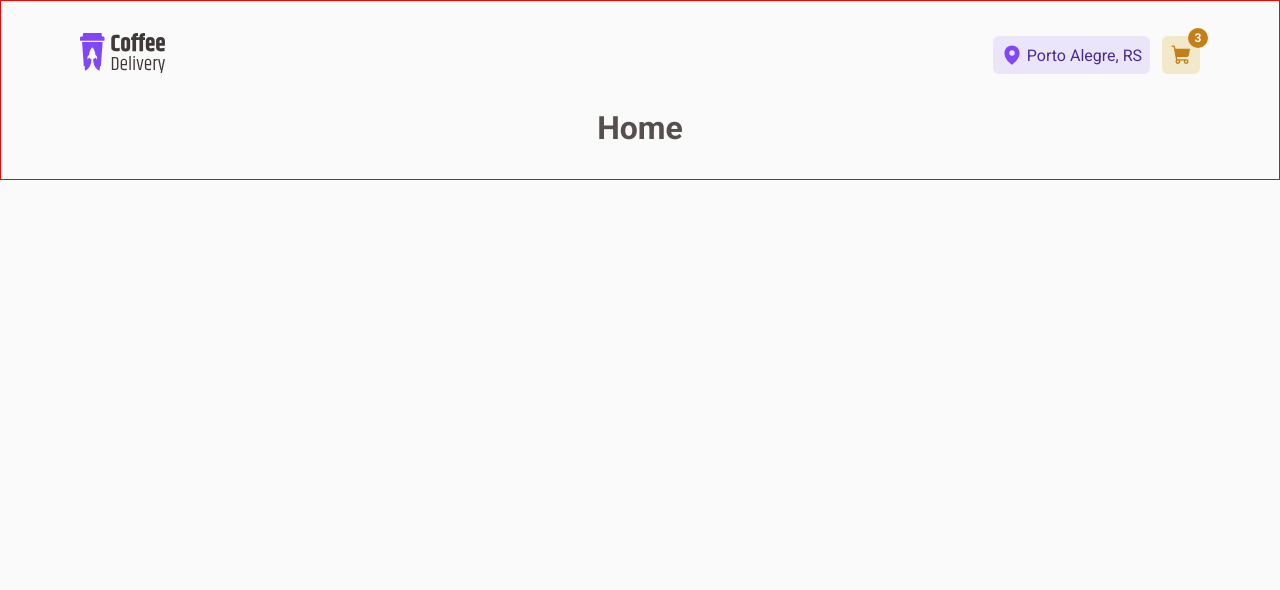
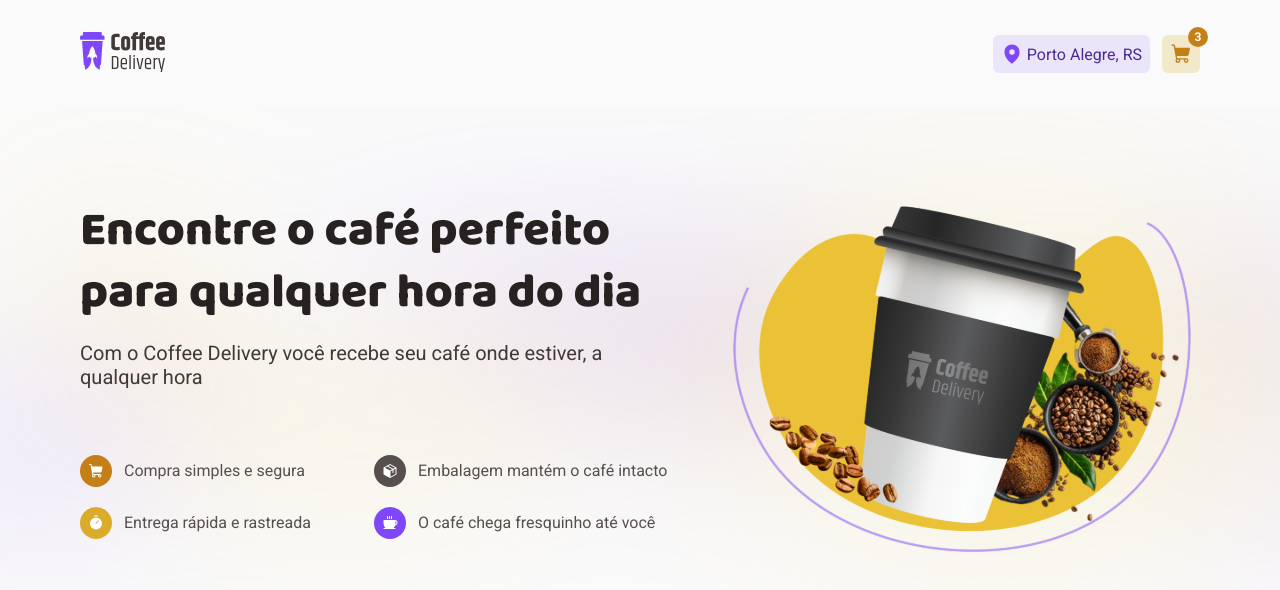
Before and after one commit to 300Marco/coffee-delivery, a React (Vite) app: page / in a window 1280 px wide. Shown: the top 590 px of the page. Built offline with nearby package versions, Linux system fonts and the light colour scheme.

Commit message:
Banner construction and styling

```diff
--- a/src/components/Header/styles.ts
+++ b/src/components/Header/styles.ts
@@ -4,8 +4,8 @@
   /* border: 1px solid red; */
 
   width: 100%;
-  max-width: 70rem;
-  padding: 2rem 0;
+  max-width: 72rem;
+  padding: 2rem 1rem;
 
   display: flex;
   align-items: center;
--- a/src/layouts/DefaultLayout/styles.ts
+++ b/src/layouts/DefaultLayout/styles.ts
@@ -1,12 +1,6 @@
 import styled from 'styled-components';
 
 export const LayoutContainer = styled.div`
-  border: 1px solid red;
-
-  /* max-width: 72rem;*/
-  /* margin: 0 auto; */
-  padding: 0 1rem 2rem;
-
   display: flex;
   flex-direction: column;
   align-items: center;
--- /dev/null
+++ b/src/pages/Home/Banner/index.tsx
@@ -0,0 +1,61 @@
+import { Coffee, Package, ShoppingCart, Timer } from '@phosphor-icons/react';
+
+import coffeeBanner from '../../../assets/coffeeBanner.svg';
+
+import {
+  BannerContainer,
+  BannerContent,
+  BannerInformation,
+  BannerIntro,
+  ItemIcon,
+  ItemInformation,
+} from './styles';
+
+export function Banner() {
+  return (
+    <BannerContainer>
+      <BannerContent>
+        <BannerIntro>
+          <BannerInformation>
+            <h2>Encontre o café perfeito para qualquer hora do dia</h2>
+            <p>
+              Com o Coffee Delivery você recebe seu café onde estiver, a
+              qualquer hora
+            </p>
+          </BannerInformation>
+
+          <ItemInformation>
+            <span>
+              <ItemIcon itemColor="yellowDark">
+                <ShoppingCart size={16} weight="fill" />
+              </ItemIcon>
+              Compra simples e segura
+            </span>
+            <span>
+              <ItemIcon itemColor="gray">
+                <Package size={16} weight="fill" />
+              </ItemIcon>
+              Embalagem mantém o café intacto
+            </span>
+            <span>
+              <ItemIcon itemColor="yellow">
+                <Timer size={16} weight="fill" />
+              </ItemIcon>
+              Entrega rápida e rastreada
+            </span>
+            <span>
+              <ItemIcon itemColor="purple">
+                <Coffee size={16} weight="fill" />
+              </ItemIcon>
+              O café chega fresquinho até você
+            </span>
+          </ItemInformation>
+        </BannerIntro>
+
+        <div>
+          <img src={coffeeBanner} alt="" />
+        </div>
+      </BannerContent>
+    </BannerContainer>
+  );
+}
--- /dev/null
+++ b/src/pages/Home/Banner/styles.ts
@@ -0,0 +1,80 @@
+import styled from 'styled-components';
+import backgroundImageBanner from '../../../assets/backgroundImageBanner.svg';
+
+export const BannerContainer = styled.div`
+  width: 100%;
+
+  padding: 5.75rem 0;
+  background-image: url(${backgroundImageBanner});
+  background-position: 30% 45%;
+  background-repeat: no-repeat;
+  background-size: cover;
+
+  display: flex;
+  align-items: start;
+  justify-content: center;
+`;
+
+export const BannerIntro = styled.div`
+  display: flex;
+  flex-direction: column;
+  gap: 4.125rem;
+`;
+
+export const BannerContent = styled.div`
+  max-width: 72rem;
+  padding: 0 1rem;
+
+  display: flex;
+  justify-content: space-between;
+  gap: 3.5rem;
+`;
+
+export const BannerInformation = styled.div`
+  h2 {
+    font-size: 3rem;
+    line-height: 130%;
+    font-family: 'Baloo 2', sans-serif;
+    font-weight: 800;
+    margin-bottom: 1rem;
+    color: ${(props) => props.theme['gray-900']};
+  }
+
+  p {
+    font-size: 1.25rem;
+    color: ${(props) => props.theme['gray-800']};
+  }
+`;
+
+export const ItemInformation = styled.div`
+  display: grid;
+  grid-template-columns: repeat(2, 1fr);
+  row-gap: 1.25rem;
+  justify-content: space-between;
+
+  span {
+    font-size: 1rem;
+
+    display: flex;
+    align-items: center;
+    gap: 0.75rem;
+  }
+`;
+
+const ITEMS_COLORS = {
+  yellow: 'yellow-300',
+  yellowDark: 'yellow-500',
+  gray: 'gray-700',
+  purple: 'purple-300',
+} as const;
+
+interface ItemsProps {
+  itemColor: keyof typeof ITEMS_COLORS;
+}
+
+export const ItemIcon = styled.span<ItemsProps>`
+  border-radius: 50%;
+  padding: 8px;
+  color: ${(props) => props.theme.white};
+  background-color: ${(props) => props.theme[ITEMS_COLORS[props.itemColor]]};
+`;
--- a/src/pages/Home/index.tsx
+++ b/src/pages/Home/index.tsx
@@ -1,3 +1,19 @@
+import { Banner } from './Banner';
+
+import {
+  HomeContainer,
+  // BannerContainer,
+  // BannerContent,
+  // BannerInformation,
+  // BannerCoffee,
+  // ItemInformation,
+  // ItemIcon,
+} from './styles';
+
 export function Home() {
-  return <h1>Home</h1>;
+  return (
+    <HomeContainer>
+      <Banner />
+    </HomeContainer>
+  );
 }
--- a/src/pages/Home/styles.ts
+++ b/src/pages/Home/styles.ts
@@ -0,0 +1,10 @@
+import styled from 'styled-components';
+
+export const HomeContainer = styled.main`
+  /* border: 2px solid blue; */
+
+  width: 100%;
+
+  display: flex;
+  justify-content: center;
+`;
```
Also changed, not shown: src/assets/backgroundImageBanner.svg (added), src/assets/coffeeBanner.svg (added).
